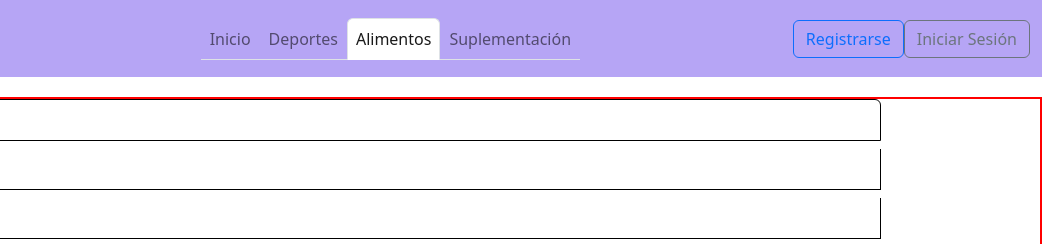
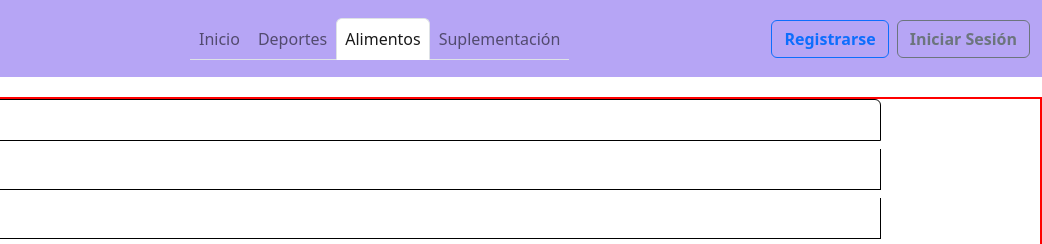
Before and after one commit to HugoGarciaC/HugoGarciaC.github.io, a plain HTML site: page alimentos.html in a window 1280 px wide. Shown: the top 244 px of the page, 238-1280 px from the left. Drawn offline with nearby package versions, Linux system fonts and the light colour scheme.

Commit message:
Ultimos ajustes en el menu de navegación

```diff
--- a/alimentos.html
+++ b/alimentos.html
@@ -37,9 +37,9 @@
                         <a class="nav-link" href="suplementos.html">Suplementación</a>
                     </li>
                 </ul>
-                <form class="d-flex" role="search">
-                    <button class="btn btn-outline-primary" type="submit">Registrarse</button>
-                    <button class="btn btn-outline-secondary" type="submit">Iniciar Sesión</button>
+                <form class="d-flex d-grid gap-2" role="search">
+                    <button class="btn btn-outline-primary" type="submit"><b>Registrarse</b></button>
+                    <button class="btn btn-outline-secondary" type="submit"><b>Iniciar Sesión</b></button>
                 </form>
             </div>
         </div>
```
Also changed, not shown: deportes.html (+3 -3 lines), index.html (+1 -1 lines), suplementos.html (+3 -3 lines).
